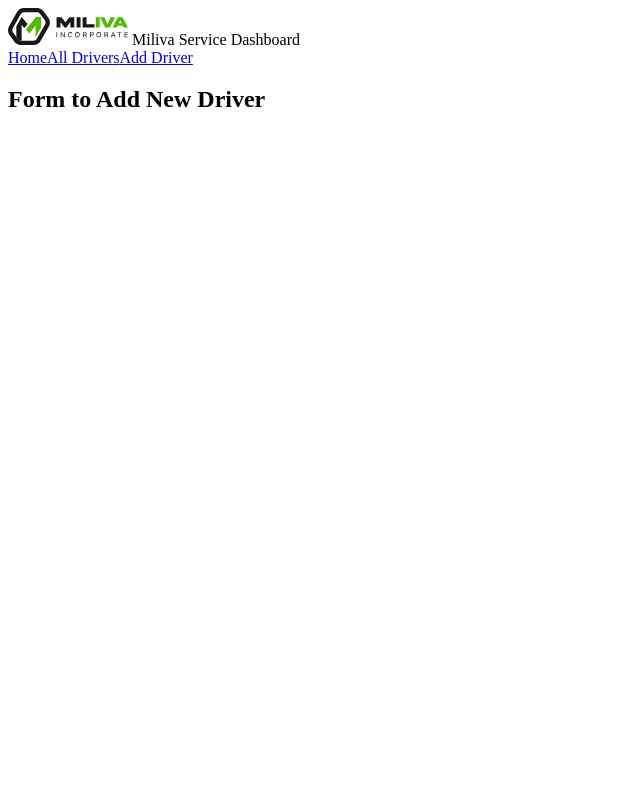
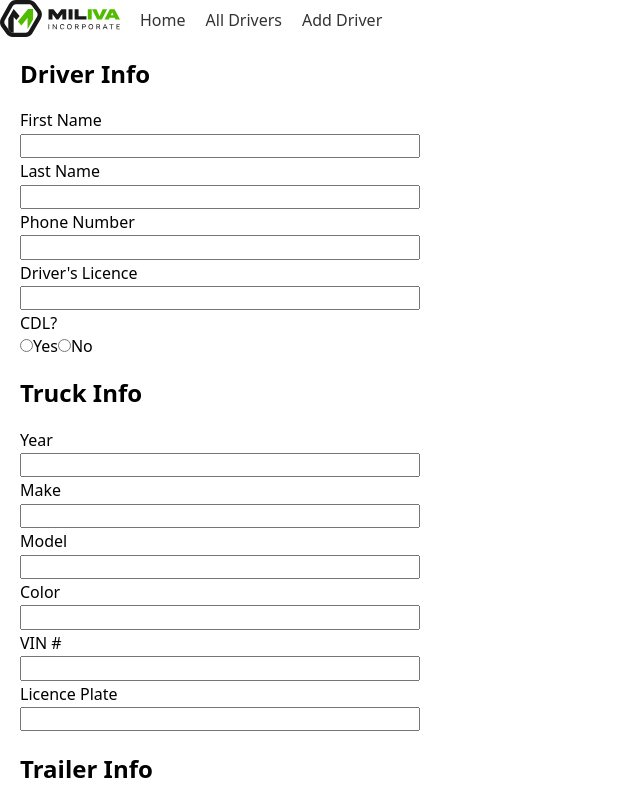
Before and after one commit to Michael-Zhinchyn/Miliva-dashboard, a React (Vite) app: page /add-driver in a window 1280 px wide. Shown: the top 800 px of the page, without its empty margins (0-640 px from the left). Built offline with nearby package versions, Linux system fonts and the light colour scheme.

Commit message:
Added driver form

```diff
--- a/package.json
+++ b/package.json
@@ -10,9 +10,13 @@
     "preview": "vite preview"
   },
   "dependencies": {
+    "formik": "^2.4.6",
+    "modern-normalize": "^3.0.1",
     "react": "^19.1.0",
     "react-dom": "^19.1.0",
-    "react-router-dom": "^7.6.2"
+    "react-router-dom": "^7.6.2",
+    "styled-components": "^6.1.19",
+    "yup": "^1.6.1"
   },
   "devDependencies": {
     "@eslint/js": "^9.25.0",
--- a/src/App.jsx
+++ b/src/components/App.jsx
@@ -1,12 +1,14 @@
 import { Routes, Route, Link } from "react-router-dom";
-import Home from "./pages/Home";
-import AllDrivers from "./pages/AllDrivers";
-import AddDriver from "./pages/AddDriver";
-import Header from "./components/Header";
+import Home from "../pages/Home";
+import AllDrivers from "../pages/AllDrivers";
+import AddDriver from "../pages/AddDriver";
+import Header from "./Header/Header";
+import { GlobalStyle } from "./GlobalStyle";
 
 function App() {
   return (
     <>
+      <GlobalStyle />
       <Header />
 
       <Routes>
--- /dev/null
+++ b/src/components/DriverForm/DriverForm.jsx
@@ -0,0 +1,104 @@
+import { Formik, Form, Field } from "formik";
+import { StyledForm } from "./DriverForm.styled";
+
+const initialValues = {
+  driver: {
+    firstName: "",
+    lastName: "",
+    phoneNumber: "",
+    licence: "",
+    cdl: "", // "yes" або "no"
+  },
+  truck: {
+    year: "",
+    make: "",
+    model: "",
+    color: "",
+    vin: "",
+    licencePlate: "",
+  },
+  trailer: {
+    make: "",
+    capacity: "",
+    vin: "",
+    licencePlate: "",
+  },
+};
+
+const AddDriverForm = () => {
+  return (
+    <Formik
+      initialValues={initialValues}
+      onSubmit={(values) => {
+        console.log("Submitted values:", values);
+      }}
+    >
+      <StyledForm>
+        {/* Driver Info */}
+        <h2>Driver Info</h2>
+        <label>First Name</label>
+        <Field name="driver.firstName" type="text" />
+
+        <label>Last Name</label>
+        <Field name="driver.lastName" type="text" />
+
+        <label>Phone Number</label>
+        <Field name="driver.phoneNumber" type="text" />
+
+        <label>Driver's Licence</label>
+        <Field name="driver.licence" type="text" />
+
+        <label>CDL?</label>
+        <div role="group">
+          <label>
+            <Field type="radio" name="driver.cdl" value="yes" />
+            Yes
+          </label>
+          <label>
+            <Field type="radio" name="driver.cdl" value="no" />
+            No
+          </label>
+        </div>
+
+        {/* Truck Info */}
+        <h2>Truck Info</h2>
+        <label>Year</label>
+        <Field name="truck.year" type="text" />
+
+        <label>Make</label>
+        <Field name="truck.make" type="text" />
+
+        <label>Model</label>
+        <Field name="truck.model" type="text" />
+
+        <label>Color</label>
+        <Field name="truck.color" type="text" />
+
+        <label>VIN #</label>
+        <Field name="truck.vin" type="text" />
+
+        <label>Licence Plate</label>
+        <Field name="truck.licencePlate" type="text" />
+
+        {/* Trailer Info */}
+        <h2>Trailer Info</h2>
+        <label>Make</label>
+        <Field name="trailer.make" type="text" />
+
+        <label>Capacity</label>
+        <Field name="trailer.capacity" type="text" />
+
+        <label>VIN #</label>
+        <Field name="trailer.vin" type="text" />
+
+        <label>Licence Plate</label>
+        <Field name="trailer.licencePlate" type="text" />
+
+        {/* Submit Button */}
+        <button type="submit">Add Driver</button>
+      </StyledForm>
+    </Formik>
+  );
+};
+
+export default AddDriverForm;
--- /dev/null
+++ b/src/components/DriverForm/DriverForm.styled.js
@@ -0,0 +1,10 @@
+import styled from "styled-components";
+import { Form } from "formik";
+
+export const StyledForm = styled(Form)`
+  display: flex;
+  flex-direction: column;
+  gap: 4px;
+  max-width: 400px;
+  margin-left: 20px;
+`;
--- /dev/null
+++ b/src/components/GlobalStyle.js
@@ -0,0 +1,17 @@
+import { createGlobalStyle } from "styled-components";
+import "modern-normalize";
+
+export const GlobalStyle = createGlobalStyle`
+
+body {
+margin:0;
+
+}
+
+
+ul {
+margin: 0;
+padding:0;
+
+}
+`;
--- a/src/components/Header.jsx
+++ /dev/null
@@ -1,20 +0,0 @@
-import { Link } from "react-router-dom";
-import logo from "../assets/dark-color-horizontal-logo.svg";
-
-function Header() {
-  return (
-    <header>
-      <div>
-        <img src={logo} alt="company logo" width={120} />
-        <span> Miliva Service Dashboard</span>
-      </div>
-      <nav>
-        <Link to="/">Home</Link>
-        <Link to="/drivers">All Drivers</Link>
-        <Link to="/add-driver">Add Driver</Link>
-      </nav>
-    </header>
-  );
-}
-
-export default Header;
--- /dev/null
+++ b/src/components/Header/Header.jsx
@@ -0,0 +1,21 @@
+import logo from "../../assets/dark-color-horizontal-logo.svg";
+import { WelcomeHeader } from "./Header.styled";
+import { Nav } from "./Header.styled";
+import { StyledLink } from "./Header.styled";
+
+function Header() {
+  return (
+    <WelcomeHeader>
+      <div>
+        <img src={logo} alt="company logo" width={120} />
+      </div>
+      <Nav>
+        <StyledLink to="/">Home</StyledLink>
+        <StyledLink to="/drivers">All Drivers</StyledLink>
+        <StyledLink to="/add-driver">Add Driver</StyledLink>
+      </Nav>
+    </WelcomeHeader>
+  );
+}
+
+export default Header;
--- /dev/null
+++ b/src/components/Header/Header.styled.js
@@ -0,0 +1,22 @@
+import styled from "styled-components";
+import { Link as RouterLink } from "react-router-dom";
+
+export const WelcomeHeader = styled.header`
+  display: flex;
+  align-items: center;
+  gap: 20px;
+`;
+
+export const Nav = styled.nav`
+  display: flex;
+  gap: 20px;
+`;
+
+export const StyledLink = styled(RouterLink)`
+  text-decoration: none;
+  color: #333;
+
+  &:hover {
+    color: #007bff;
+  }
+`;
--- a/src/pages/AddDriver.jsx
+++ b/src/pages/AddDriver.jsx
@@ -1,5 +1,11 @@
+import AddDriverForm from "../components/DriverForm/DriverForm";
+
 function AddDriver() {
-    return <h2>Form to Add New Driver</h2>
+  return (
+    <div>
+      <AddDriverForm />
+    </div>
+  );
 }
 
-export default AddDriver
+export default AddDriver;
--- a/src/pages/AllDrivers.jsx
+++ b/src/pages/AllDrivers.jsx
@@ -1,5 +1,9 @@
 function AllDrivers() {
-    return <h2>All Drivers</h2>
+  return (
+    <div>
+      <h2>All Drivers</h2>
+    </div>
+  );
 }
 
-export default AllDrivers
+export default AllDrivers;
--- a/src/pages/Home.jsx
+++ b/src/pages/Home.jsx
@@ -1,5 +1,9 @@
 function Home() {
-  return <h2>Home</h2>;
+  return (
+    <div>
+      <h2>Home</h2>
+    </div>
+  );
 }
 
 export default Home;
```
Also changed, not shown: src/main.jsx (+5 -5 lines), 1 other file (tests, documents, lock files or other folders).
